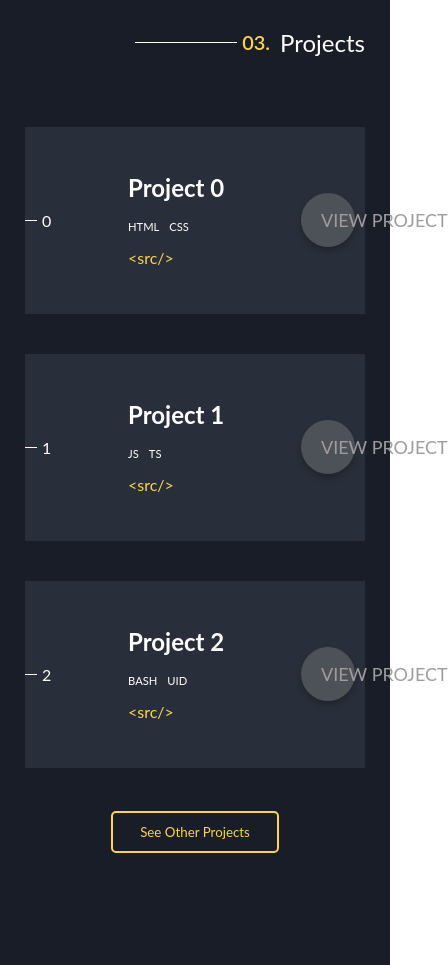
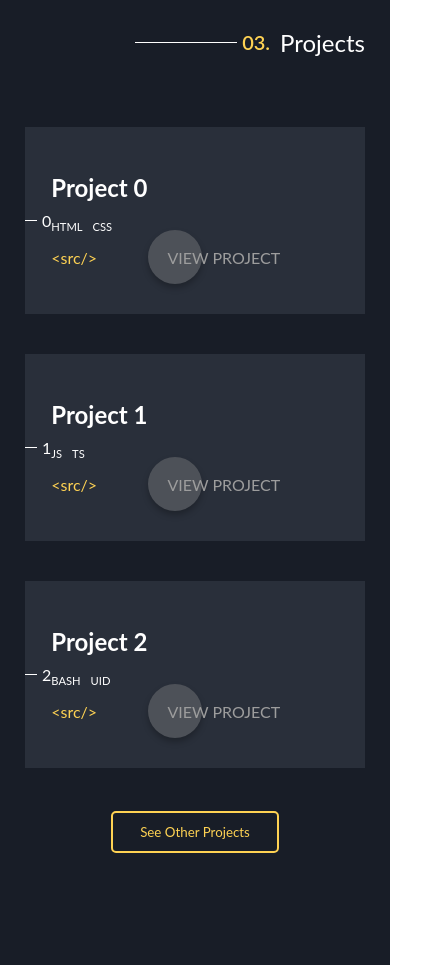
Before and after one commit to valentinesamuel/portfolio, an Angular app: page /home in a window 390 px wide. Before the commit this address led to /. Shown: the part 2920-3885 px from the top of the page, 448 px wide, since content can reach past the window. Built offline with nearby package versions, Linux system fonts and the light colour scheme; a web font is replaced by a local one.

Commit message:
feat: working on mobile project section

```diff
--- a/src/app/app-routing.module.ts
+++ b/src/app/app-routing.module.ts
@@ -3,7 +3,7 @@ import { RouterModule, Routes } from '@angular/router';
 import { HomeComponent } from './home/home.component';
 
 const routes: Routes = [
-  {path:'', component: HomeComponent}
+  {path:'home', component: HomeComponent}
 ];
 
 @NgModule({
--- a/src/app/app.component.ts
+++ b/src/app/app.component.ts
@@ -13,7 +13,7 @@ export class AppComponent implements OnInit {
   ngOnInit() {
     setTimeout(() => {
       this.splash = !this.splash;
-      this.router.navigate(['/'])
+      this.router.navigate(['/home'])
     }, 3000);
   }
 }
--- a/src/app/projects/projects.component.scss
+++ b/src/app/projects/projects.component.scss
@@ -2,7 +2,6 @@
 @import "../home/home.component.scss";
 
 .project-container {
-
   .p1 {
     transition: all 1s cubic-bezier(0.77, 0, 0.175, 1);
     display: flex;
@@ -155,21 +154,28 @@
 
 // Mobile Version
 @media (max-width: 480px) {
-.project-container{
-  .p1{
-  .info{
-    width:100%;
-      .sn{
+  .project-container {
+    .p1 {
+      .info {
+        width: 100%;
+        justify-content: left;
+        .sn {
           margin-right: 0;
-      &::before{
+          &::before {
             width: 12px;
           }
-    img{
-display:none;
+          img {
+            display: none;
           }
         }
-    img{
+        img {
           display: none;
+        }
+        button{
+          position: relative;
+          top: 20%;
+          right: 0;
+          font-size: 1rem;
         }
       }
     }
```
Lines whose indentation alone changed are shown as unchanged.
